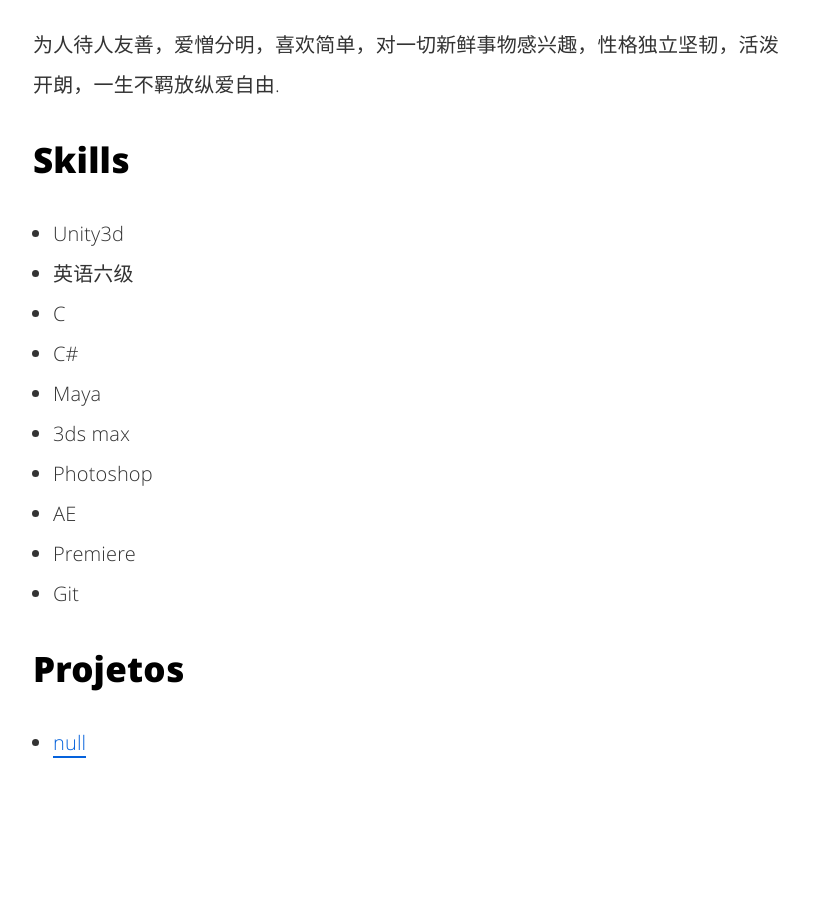
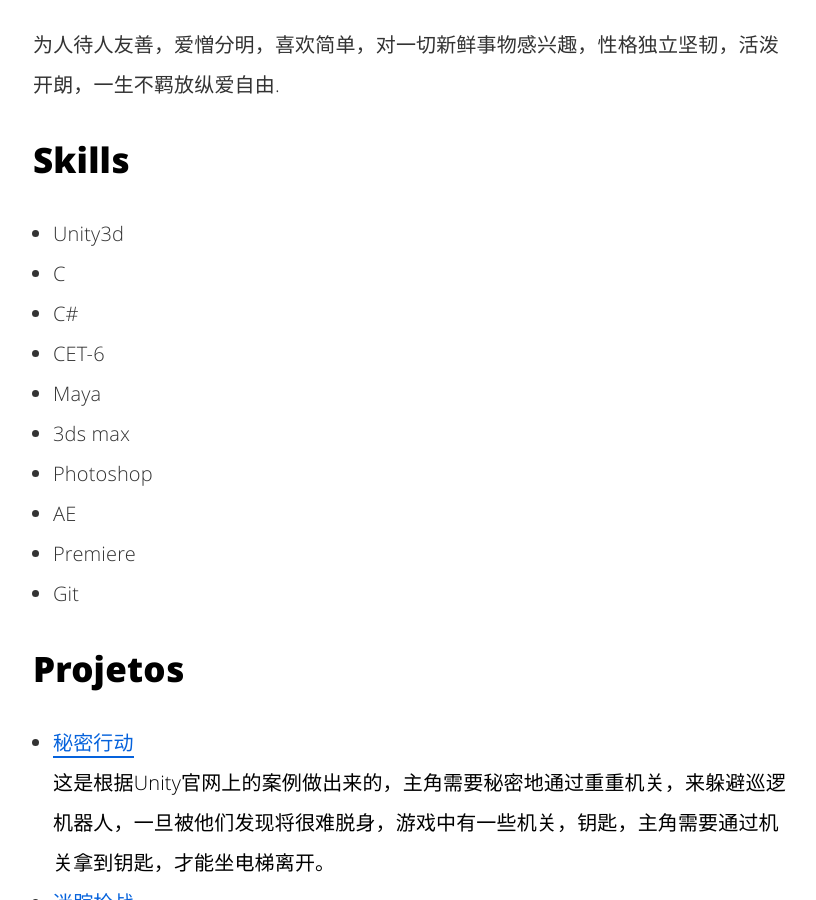
Before and after one commit to BruceQi93/BruceQi93.github.io, a Jekyll site: the page built from about.html, in a window 1280 px wide and 900 px high, scrolled down 1364 px. Shown: the whole window, without its empty margins (227-1043 px from the left). Built offline with Jekyll 4.4.1, drawn with Linux system fonts in a browser that asks for light colours; some of the changed text lies outside the part shown.

Commit message:
更新文件

```diff
--- a/about.html
+++ b/about.html
@@ -19,9 +19,9 @@
 
 <ul class="skill-list">
 	<li>Unity3d</li>
-	<li>英语六级</li>
 	<li>C</li>
 	<li>C#</li>
+	<li>CET-6</li>
 	<li>Maya</li>
 	<li>3ds max</li>
 	<li>Photoshop</li>
@@ -33,6 +33,10 @@
 <h2>Projetos</h2>
 
 <ul>
-	<li><a href="https://github.com/">null</a></li>
+	<li><a href="https://github.com/BruceQi93/StealthAction">秘密行动</a></li>
+	这是根据Unity官网上的案例做出来的，主角需要秘密地通过重重机关，来躲避巡逻机器人，一旦被他们发现将很难脱身，游戏中有一些机关，钥匙，主角需要通过机关拿到钥匙，才能坐电梯离开。
+
+	<li><a href="https://github.com/BruceQi93/Mystery-Gunplay">迷踪枪战</a></li>
+	这是一款能够局域网联机多人对战的FPS游戏，局域网功能是使用Unity3d引擎的新版网络Unet来实现的。
 
 </ul>
```
Also changed, not shown: assets/img/StealthAction/main01.png (added), assets/img/StealthAction/main02.png (added), assets/img/StealthAction/main03.png (added).
